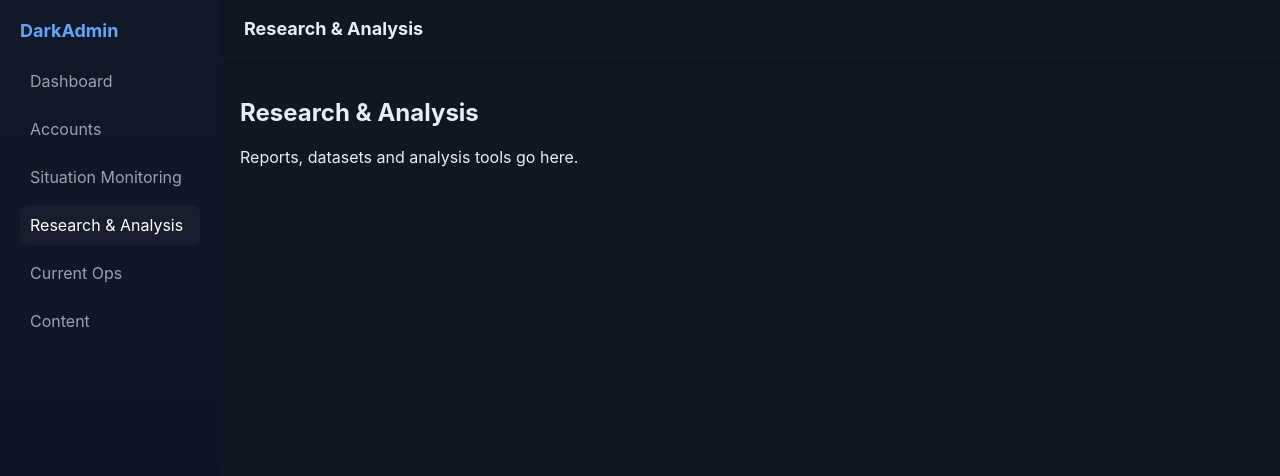
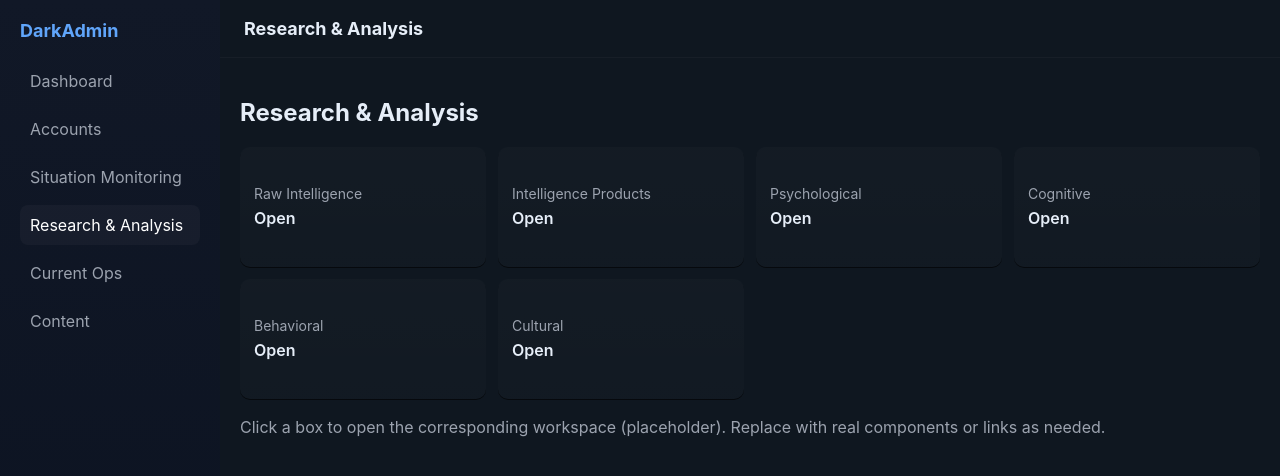
Before and after one commit to FolkyPolkyNE/dashboard1, a Next.js app: page /research in a window 1280 px wide. Shown: the top 476 px of the page. Built offline with nearby package versions, Linux system fonts and the light colour scheme.

Commit message:
feat(research): add category boxes for Research & Analysis

```diff
--- a/pages/research.js
+++ b/pages/research.js
@@ -1,10 +1,29 @@
 import Layout from '../components/Layout'
+
+const boxes = [
+  'Raw Intelligence',
+  'Intelligence Products',
+  'Psychological',
+  'Cognitive',
+  'Behavioral',
+  'Cultural'
+]
 
 export default function Research(){
   return (
     <Layout title="Research & Analysis">
       <h2>Research & Analysis</h2>
-      <p>Reports, datasets and analysis tools go here.</p>
+
+      <div style={{display:'grid',gridTemplateColumns:'repeat(auto-fit,minmax(220px,1fr))',gap:12,marginTop:12}}>
+        {boxes.map(b=> (
+          <div key={b} className="stat-card" style={{minHeight:120,display:'flex',flexDirection:'column',justifyContent:'center'}}>
+            <div style={{fontSize:14,color:'var(--muted)',marginBottom:6}}>{b}</div>
+            <div style={{fontSize:16,fontWeight:600}}>Open</div>
+          </div>
+        ))}
+      </div>
+
+      <p style={{marginTop:18,color:'var(--muted)'}}>Click a box to open the corresponding workspace (placeholder). Replace with real components or links as needed.</p>
     </Layout>
   )
 }
```
